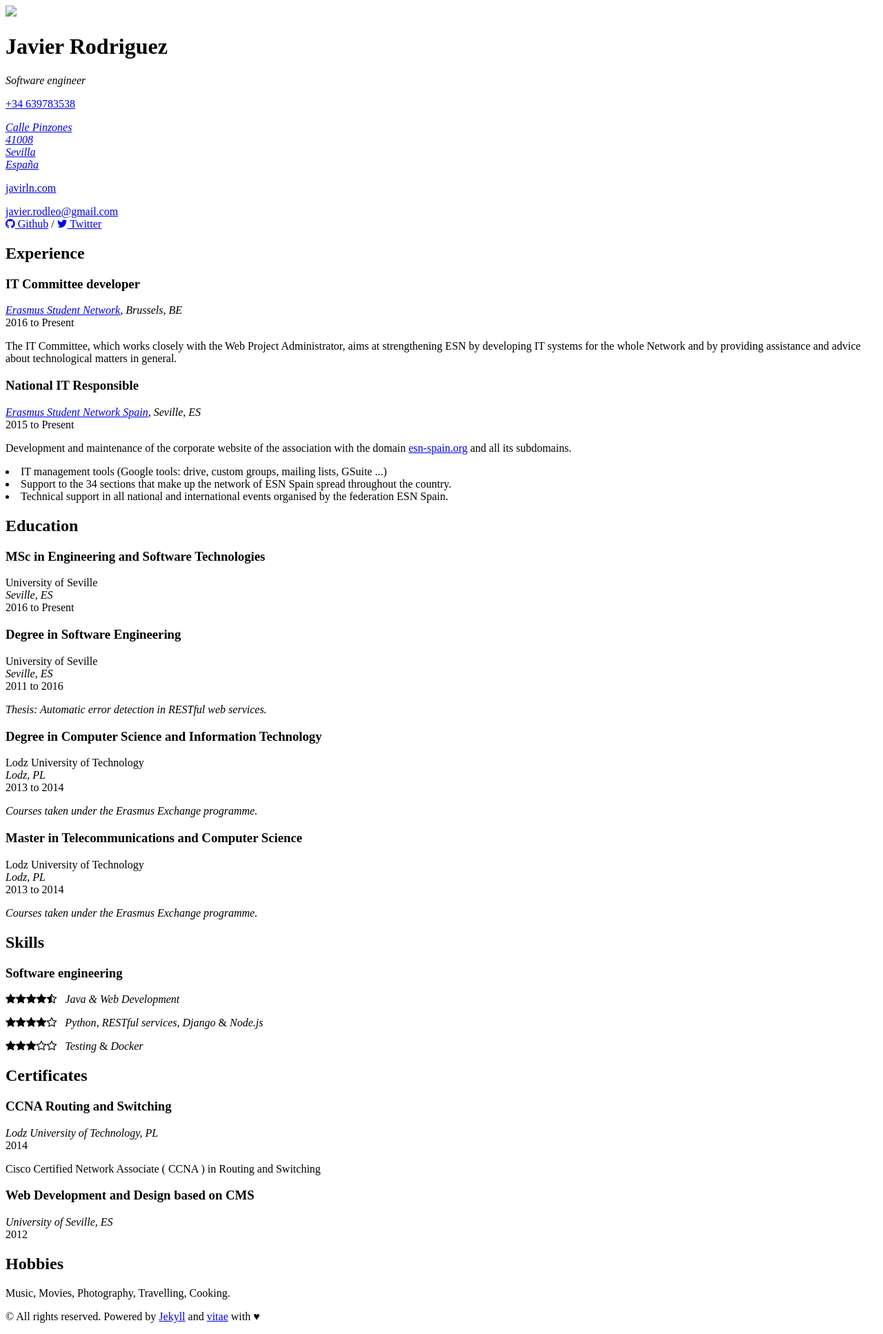
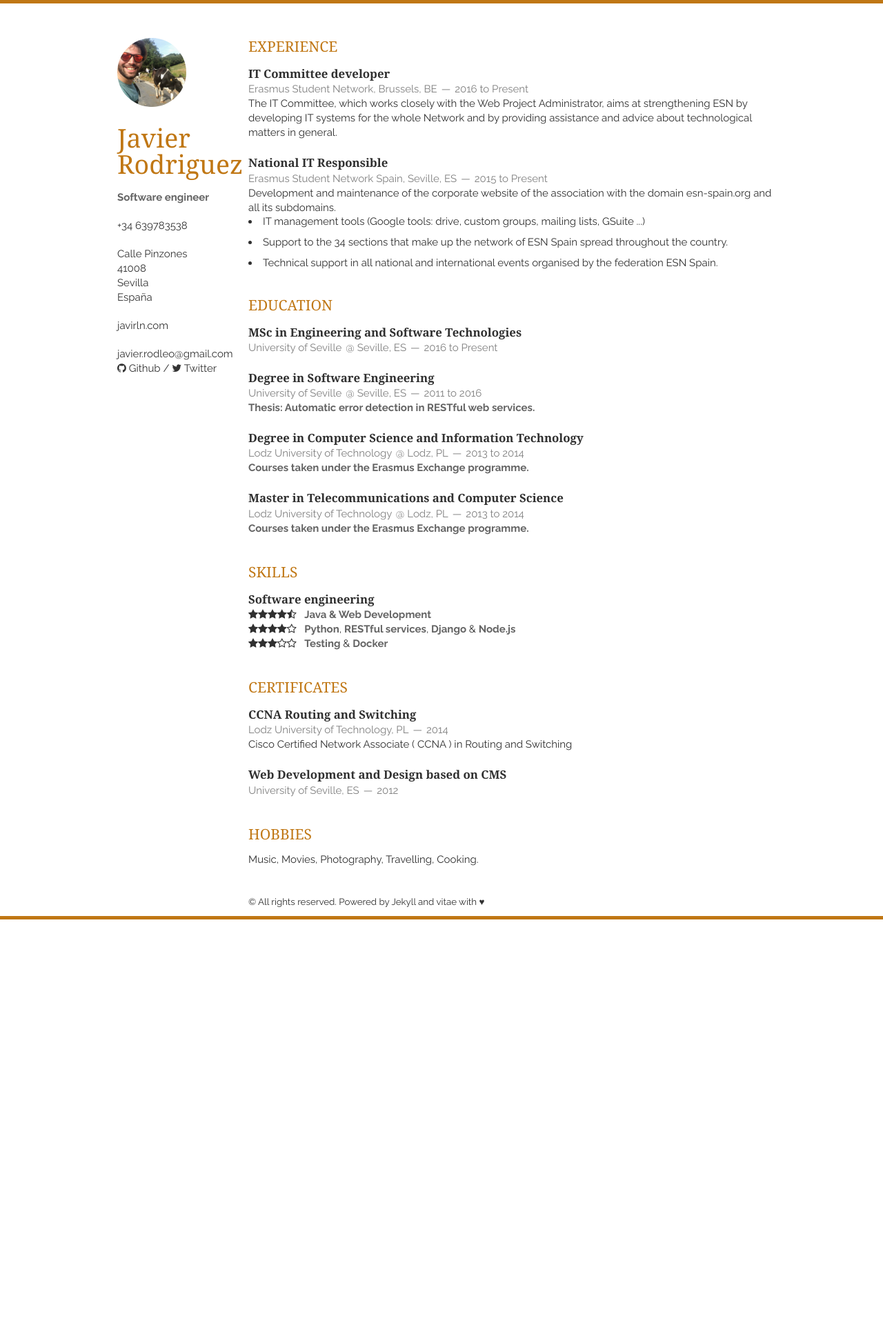
Before and after one commit to Javirln/vitae, a Jekyll site: the page built from index.html, in a window 1280 px wide. Shown: the whole page at 69% size. Built offline with Jekyll 4.4.1, drawn with Linux system fonts in a browser that asks for light colours; nearby versions of some CDN libraries; the list of posts is cut into pages by our own code; after the commit the page ends 1333 px from its top, so only the background shows below that.

Commit message:
Fixed relative paths on index.html

```diff
--- a/_layouts/layout.html
+++ b/_layouts/layout.html
@@ -8,24 +8,25 @@
 
     <meta name="viewport" content="width=device-width, initial-scale=1, maximum-scale=1">
 
-    <link rel="stylesheet" href="{{ site.baseurl }}static/css/base.css">
-    <link rel="stylesheet" href="{{ site.baseurl }}static/css/skeleton.css">
-    <link rel="stylesheet" href="{{ site.baseurl }}static/css/layout.css">
+    <link rel="stylesheet" href="{{ site.baseurl }}/static/css/base.css">
+    <link rel="stylesheet" href="{{ site.baseurl }}/static/css/skeleton.css">
+    <link rel="stylesheet" href="{{ site.baseurl }}/static/css/layout.css">
     <link rel="stylesheet" href="//maxcdn.bootstrapcdn.com/font-awesome/4.4.0/css/font-awesome.min.css">
 
     <!--[if lt IE 9]>
     <script src="http://html5shim.googlecode.com/svn/trunk/html5.js"></script>
     <![endif]-->
 
-    <link rel="shortcut icon" href="{{ site.baseurl }}static/img/favicon.ico">
-    <!-- <link rel="apple-touch-icon" href="static/img/me-icon-57.png"> -->
-    <!-- <link rel="apple-touch-icon" sizes="72x72" href="static/img/me-icon-72.png"> -->
-    <!-- <link rel="apple-touch-icon" sizes="114x114" href="static/img/me-icon-114.png"> -->
+    <link rel="shortcut icon" href="{{ site.baseurl }}/static/img/favicon.ico">
+    <!-- <link rel="apple-touch-icon" href="/static/img/me-icon-57.png"> -->
+    <!-- <link rel="apple-touch-icon" sizes="72x72" href="/static/img/me-icon-72.png"> -->
+    <!-- <link rel="apple-touch-icon" sizes="114x114" href="/static/img/me-icon-114.png"> -->
 </head>
 <body>
+<!--{% include header.html %}-->
 <div class="container">
     <header class="three columns">
-        <img src="{{ site.baseurl }}static/img/profile.png" class="me">
+        <img src="{{ site.baseurl }}/static/img/profile.png" class="me">
         <h1>{{ site.name }}</h1>
         <p>
             <em>{{ site.profession }}</em>
@@ -61,10 +62,17 @@
     </div>
 </div>
 <script>
-  (function(i,s,o,g,r,a,m){i['GoogleAnalyticsObject']=r;i[r]=i[r]||function(){
-  (i[r].q=i[r].q||[]).push(arguments)},i[r].l=1*new Date();a=s.createElement(o),
-  m=s.getElementsByTagName(o)[0];a.async=1;a.src=g;m.parentNode.insertBefore(a,m)
-  })(window,document,'script','//www.google-analytics.com/analytics.js','ga');
+    (function (i, s, o, g, r, a, m) {
+        i['GoogleAnalyticsObject'] = r;
+        i[r] = i[r] || function () {
+                (i[r].q = i[r].q || []).push(arguments)
+            }, i[r].l = 1 * new Date();
+        a = s.createElement(o),
+            m = s.getElementsByTagName(o)[0];
+        a.async = 1;
+        a.src = g;
+        m.parentNode.insertBefore(a, m)
+    })(window, document, 'script', '//www.google-analytics.com/analytics.js', 'ga');
 
     ga('create', '{{ site.google_analytics }}', 'auto');
     ga('send', 'pageview');
```
Lines whose indentation alone changed are shown as unchanged.
